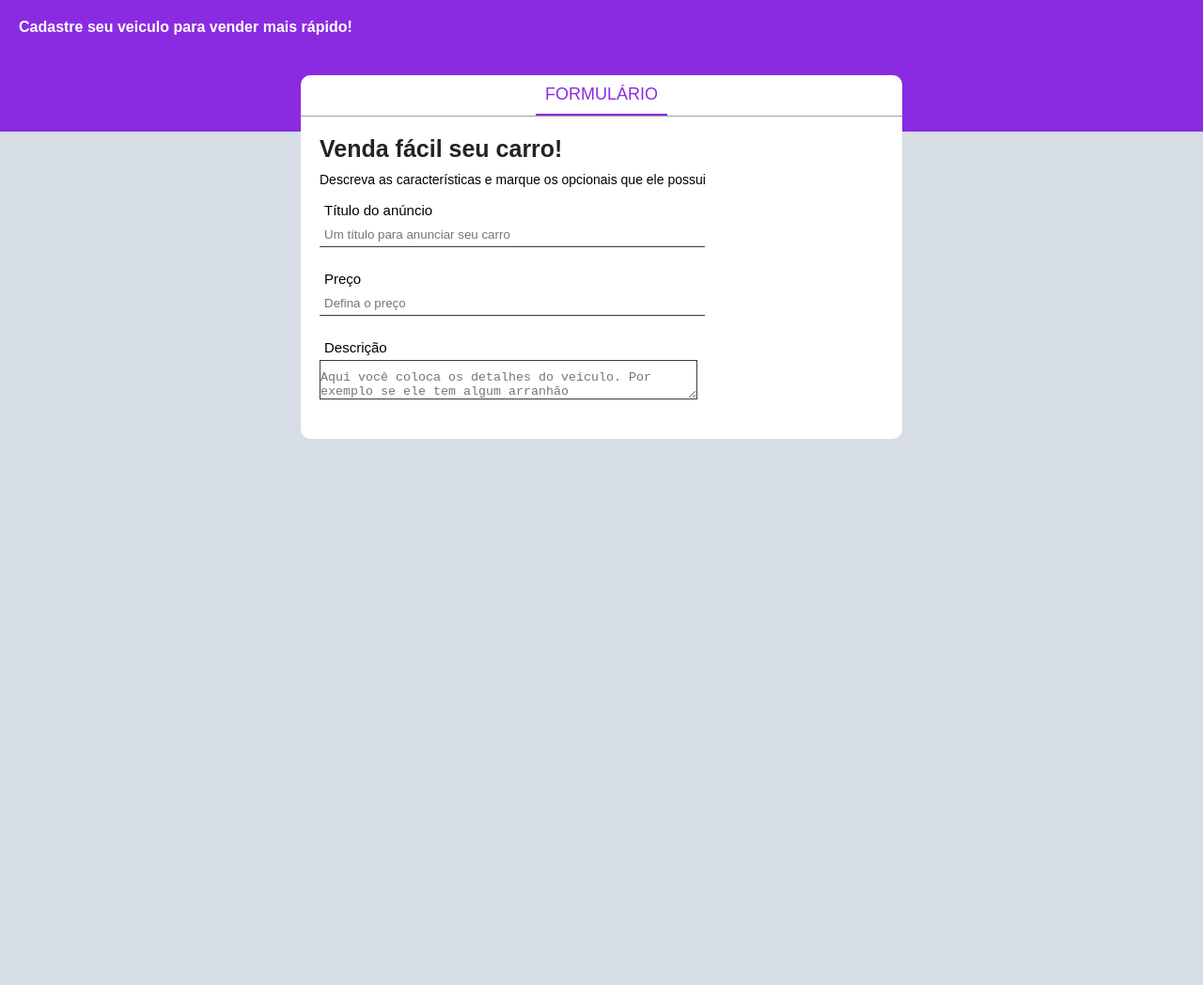
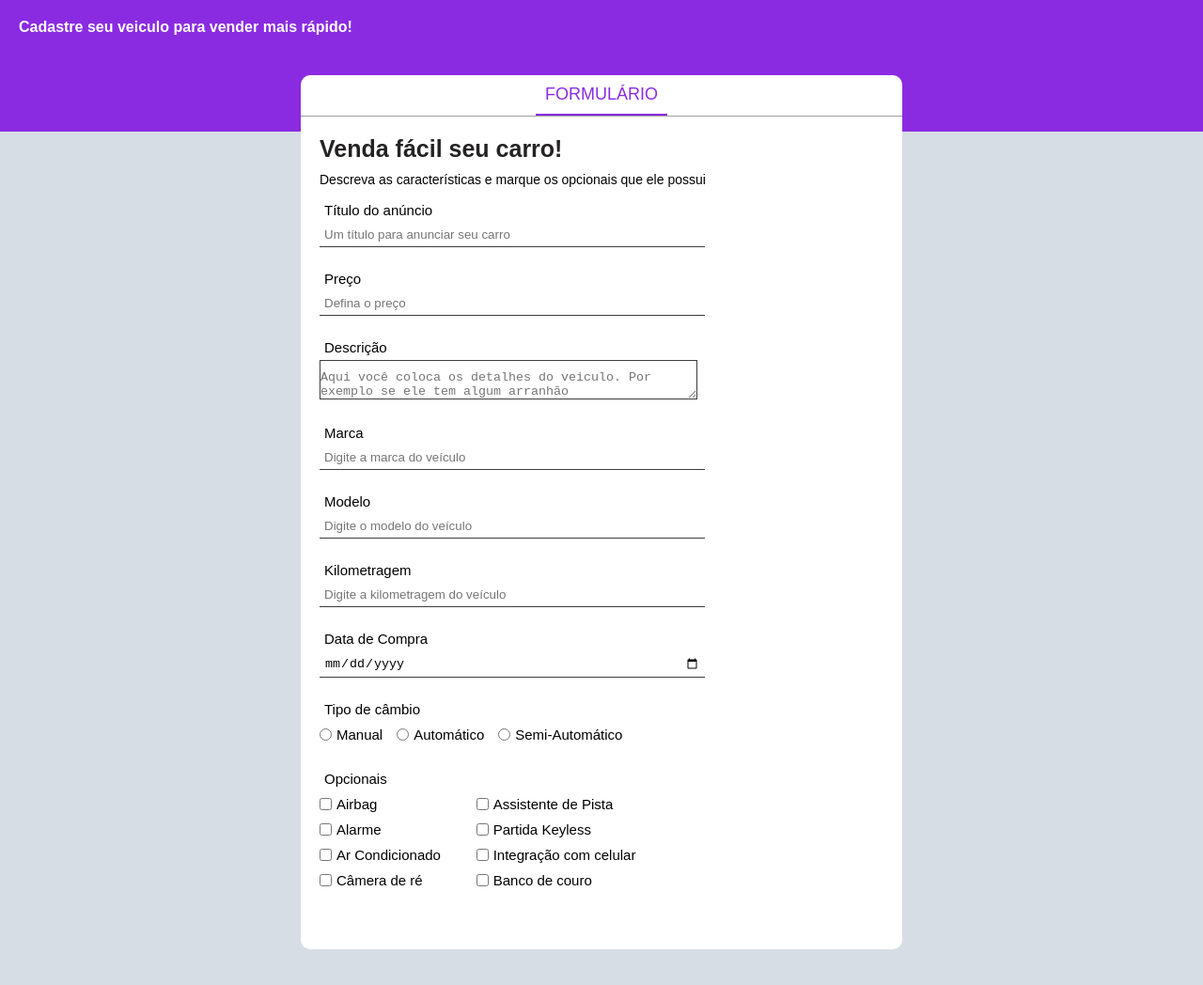
Before and after one commit to CaioSousa-10/Projeto-Formulario-venda-de-carros, a plain HTML site: page index.html in a window 1280 px wide. Shown: the whole page at 94% size. Before the commit the page ends 800 px from the top, so only its background shows below. Drawn offline with Linux system fonts and the light colour scheme.

Commit message:
Colocando mais campos

```diff
--- a/css/style.css
+++ b/css/style.css
@@ -93,3 +93,21 @@ label, input {
     width: 40rem;
     border-bottom: 1px solid #3d3c3c;
 }
+
+.radio {
+    display: flex;
+    margin-right: 1rem;
+}
+
+.radio label {
+    margin-right: 1rem;
+}
+
+.options-sessions {
+    display: inline-block;
+    margin-right: 3rem;
+}
+
+.options {
+    display: flex;
+}
--- a/index.html
+++ b/index.html
@@ -42,6 +42,94 @@
                     <textarea name="description" id="description-field" placeholder="Aqui você coloca os detalhes do veiculo. Por exemplo se ele tem algum arranhão"></textarea>
                 </div>
 
+                <div>
+                    <label for="brand">Marca</label>
+                    <input class="input-text"  type="text" name="brand" placeholder="Digite a marca do veículo" required>
+                </div>
+
+                <div>
+                    <label for="model">Modelo</label>
+                    <input class="input-text"  type="text" name="model" placeholder="Digite o modelo do veículo" required>
+                </div>
+
+                <div>
+                    <label for="mileage">Kilometragem</label>
+                    <input class="input-text"  type="number" name="mileage" placeholder="Digite a kilometragem do veículo" required>
+                </div>
+
+                <div>
+                    <label for="purchase-date">Data de Compra</label>
+                    <input class="input-text" type="date" name="purchase-date">
+                </div>
+
+                <div>
+                    <label for="type-of-exchange">Tipo de câmbio</label>
+                    <div class="radio">
+                        <input type="radio" value="Manual" name="type-of-exchange">
+                        <label for="Manual">Manual</label>
+
+                        <input type="radio" value="Automatico" name="type-of-exchange">
+                        <label for="Automatico">Automático</label>
+
+                        <input type="radio" value="semi-automatico" name="type-of-exchange">
+                        <label for="semi-automatico">Semi-Automático</label>
+                    </div>
+
+                </div>
+
+                <div>
+                    <label for="opcionals">Opcionais</label>
+
+                    <div class="options-sessions" >
+
+                        <span class="options" >
+                            <input type="checkbox" name="optinals[]" value="Airbag">
+                            <label for="Airbag">Airbag</label>
+                        </span>
+
+                        <span class="options" >
+                            <input type="checkbox" name="optinals[]" value="alarm">
+                            <label for="alarm">Alarme</label>
+                        </span>
+
+                        <span class="options" >
+                            <input type="checkbox" name="optinals[]" value="air-conditioning">
+                            <label for="air-conditioning">Ar Condicionado</label>
+                        </span>
+
+                        <span class="options" >
+                            <input type="checkbox" name="optinals[]" value="reverse-camera">
+                            <label for="reverse-camera">Câmera de ré</label>
+                        </span>
+
+                    </div>
+
+                    <div class="options-sessions" >
+
+                        <span class="options" >
+                            <input type="checkbox" name="optinals[]" value="track-assistant">
+                            <label for="track-assistant">Assistente de Pista</label>
+                        </span>
+
+                        <span class="options" >
+                            <input type="checkbox" name="optinals[]" value="Airbag">
+                            <label for="Airbag">Partida Keyless</label>
+                        </span>
+
+                        <span class="options" >
+                            <input type="checkbox" name="optinals[]" value="Airbag">
+                            <label for="Airbag">Integração com celular</label>
+                        </span>
+
+                        <span class="options" >
+                            <input type="checkbox" name="optinals[]" value="Airbag">
+                            <label for="Airbag">Banco de couro</label>
+                        </span>
+
+                    </div>
+
+                </div>
+
             </form>
 
         </section>
```
